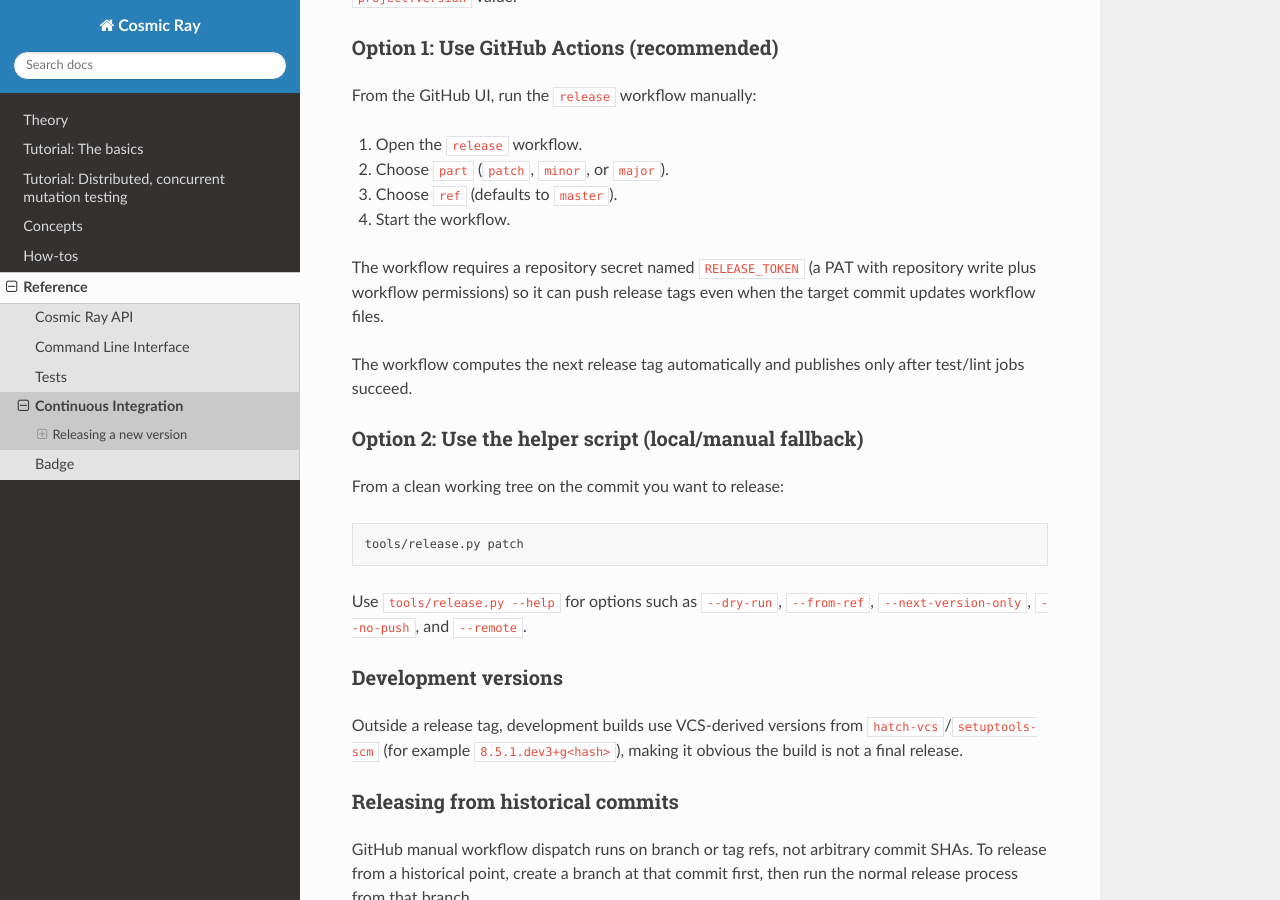
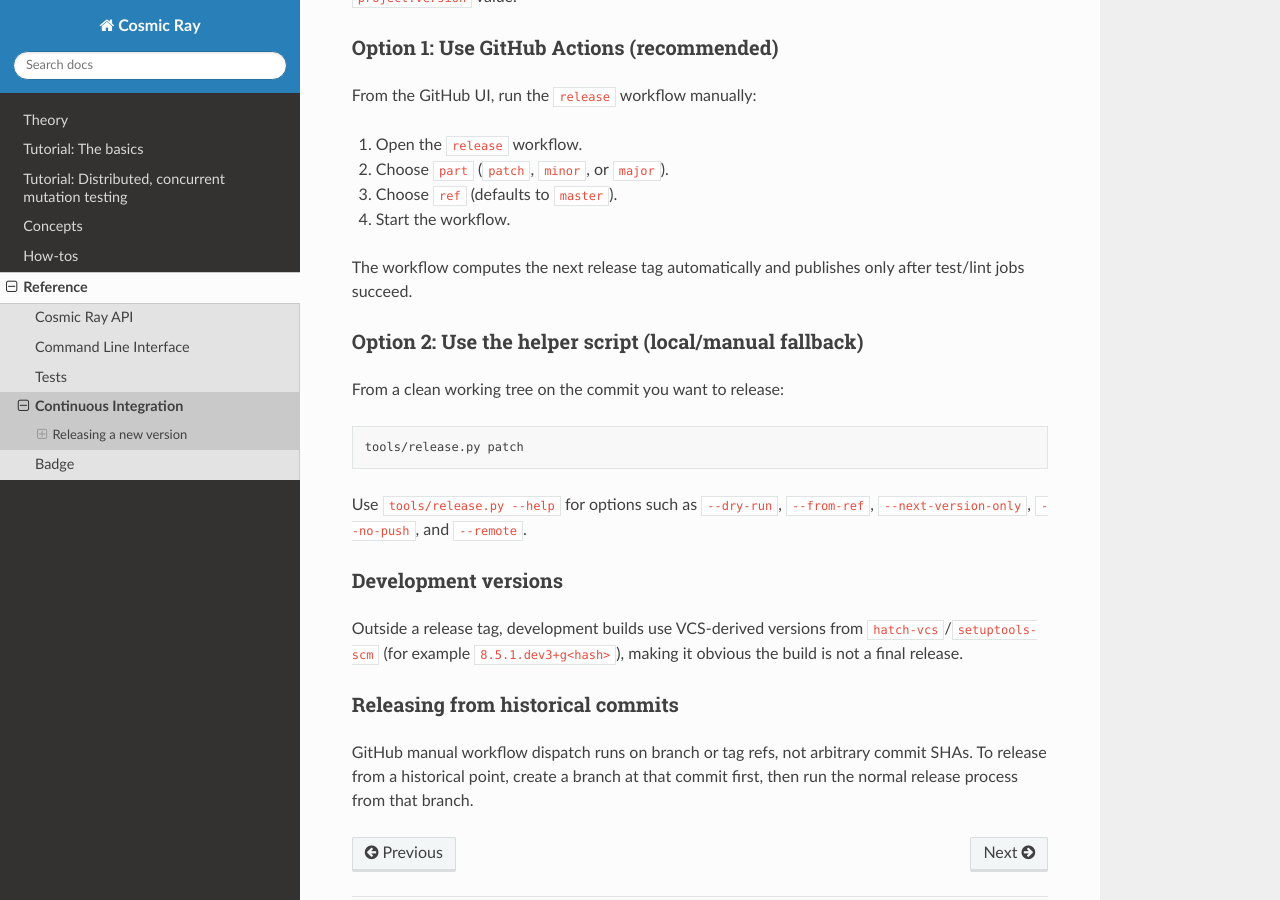
Before and after one commit to sixty-north/cosmic-ray, a Sphinx documentation site: the page built from docs/source/reference/continuous_integration.rst, in a window 1280 px wide and 900 px high, scrolled down 572 px. Built offline with Sphinx 7.4.7 and the Read the Docs theme 3.1.0, drawn with Linux system fonts in a browser that asks for light colours.

Commit message:
revert(release): switch tag push back to GITHUB_TOKEN

```diff
--- a/docs/source/reference/continuous_integration.rst
+++ b/docs/source/reference/continuous_integration.rst
@@ -33,10 +33,6 @@ From the GitHub UI, run the ``release`` workflow manually:
 3. Choose ``ref`` (defaults to ``master``).
 4. Start the workflow.
 
-The workflow requires a repository secret named ``RELEASE_TOKEN`` (a PAT with
-repository write plus workflow permissions) so it can push release tags even
-when the target commit updates workflow files.
-
 The workflow computes the next release tag automatically and publishes only
 after test/lint jobs succeed.
 
```
Also changed, not shown: 1 other file.
